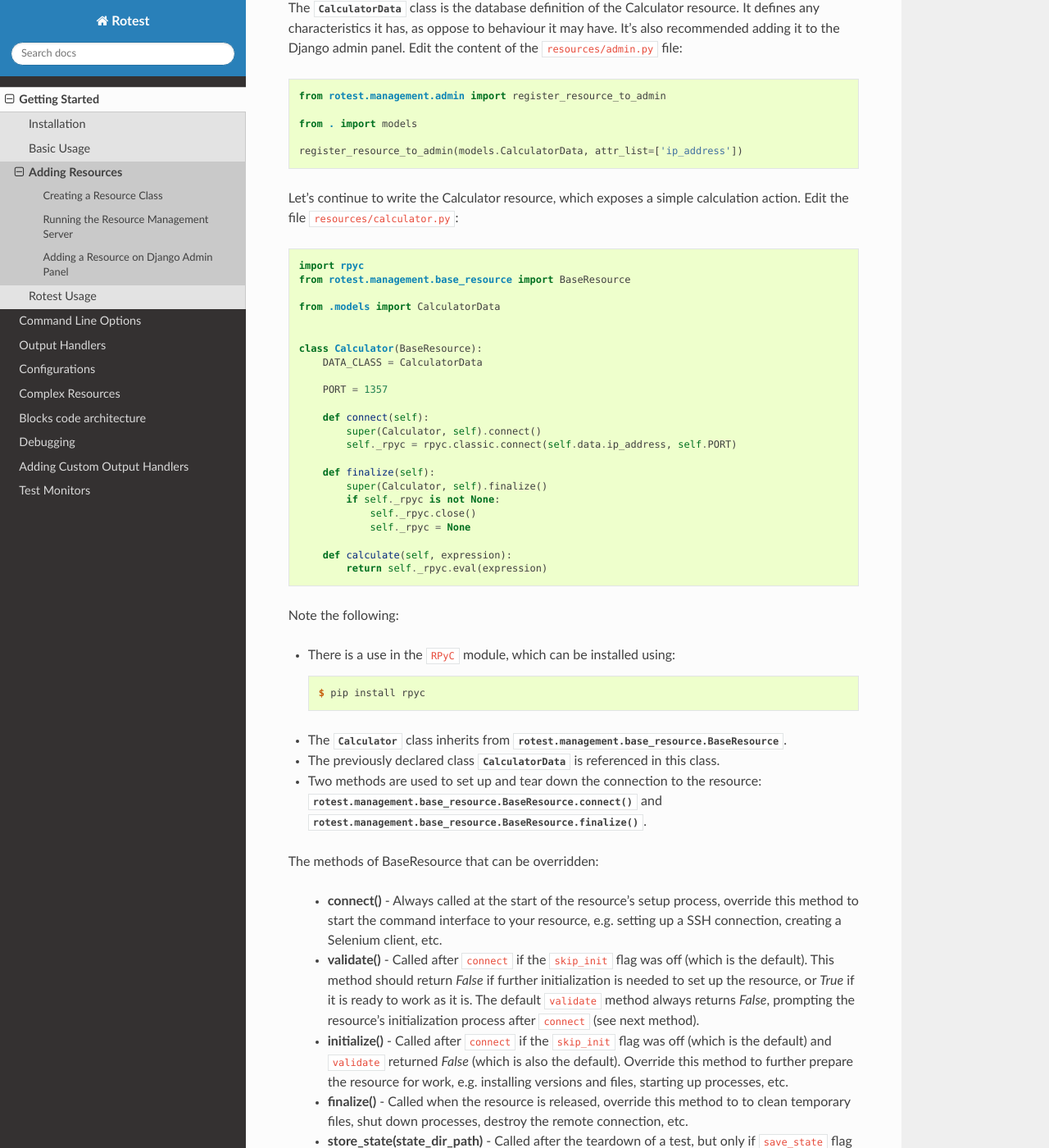
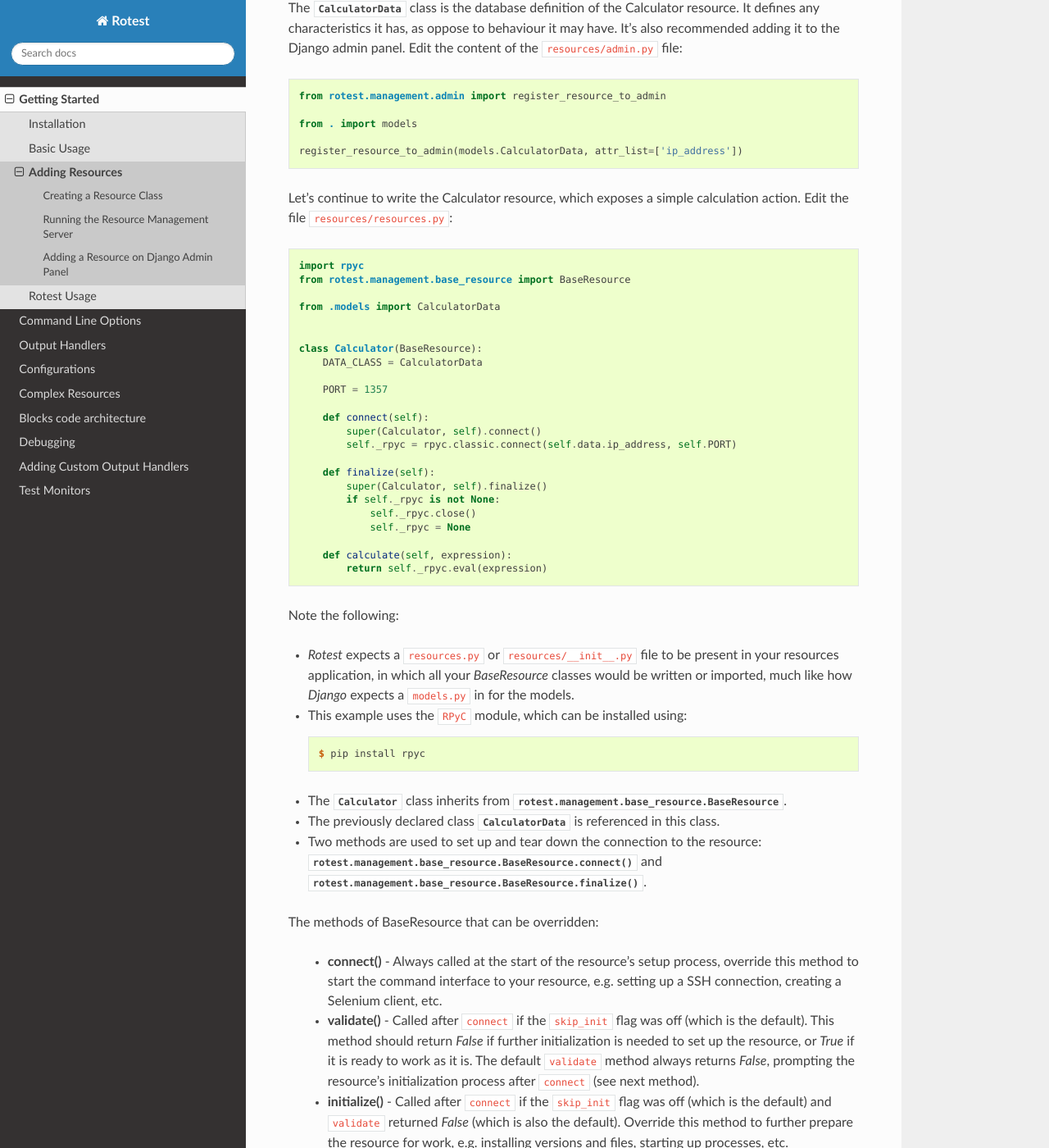
Before and after one commit to gregoil/rotest, a Sphinx documentation site: the page built from docs/intro/using_resources.rst, in a window 1280 px wide and 1400 px high, scrolled down 1509 px. Shown: the whole window at 82% size. Built offline with Sphinx 7.4.7 and the Read the Docs theme 2.0.0, drawn with Linux system fonts in a browser that asks for light colours.

Commit message:
updated doc and major

```diff
--- a/docs/advanced/complex_resources.rst
+++ b/docs/advanced/complex_resources.rst
@@ -68,7 +68,7 @@ sub-resources.
 For now, let's assume we already wrote the sub-resource under
 :file:`resources/sub_process.py`.
 
-Now, edit the file :file:`resources/calculator.py`:
+Now, edit the file :file:`resources/resources.py`:
 
 .. code-block:: python
 
--- a/docs/intro/more_on_testing.rst
+++ b/docs/intro/more_on_testing.rst
@@ -78,7 +78,7 @@ following content:
 
     from rotest.core import TestCase
 
-    from resources.calculator import Calculator
+    from resources.resources import Calculator
 
 
     class AddTest(TestCase):
@@ -167,7 +167,7 @@ Test result events you can use in Rotest:
 
       from rotest.core import TestCase
 
-      from resources.calculator import Calculator
+      from resources.resources import Calculator
 
 
       class AddTest(TestCase):
@@ -195,7 +195,7 @@ Test result events you can use in Rotest:
 
       from rotest.core import TestCase
 
-      from resources.calculator import Calculator
+      from resources.resources import Calculator
 
 
       class AddTest(TestCase):
--- a/docs/intro/using_resources.rst
+++ b/docs/intro/using_resources.rst
@@ -89,7 +89,7 @@ content of the :file:`resources/admin.py` file:
     register_resource_to_admin(models.CalculatorData, attr_list=['ip_address'])
 
 Let's continue to write the Calculator resource, which exposes a simple
-calculation action. Edit the file :file:`resources/calculator.py`:
+calculation action. Edit the file :file:`resources/resources.py`:
 
 .. code-block:: python
 
@@ -119,7 +119,12 @@ calculation action. Edit the file :file:`resources/calculator.py`:
 
 Note the following:
 
-* There is a use in the ``RPyC`` module, which can be installed using:
+* `Rotest` expects a ``resources.py`` or ``resources/__init__.py`` file to be
+  present in your resources application, in which all your `BaseResource` classes
+  would be written or imported, much like how `Django` expects a ``models.py``
+  in for the models.
+
+* This example uses the ``RPyC`` module, which can be installed using:
 
   .. code-block:: console
 
--- a/setup.py
+++ b/setup.py
@@ -3,7 +3,7 @@ from __future__ import absolute_import
 from setuptools import setup, find_packages
 
 
-__version__ = "6.2.0"
+__version__ = "7.0.0"
 
 result_handlers = [
     "db = rotest.core.result.handlers.db_handler:DBHandler",
```
